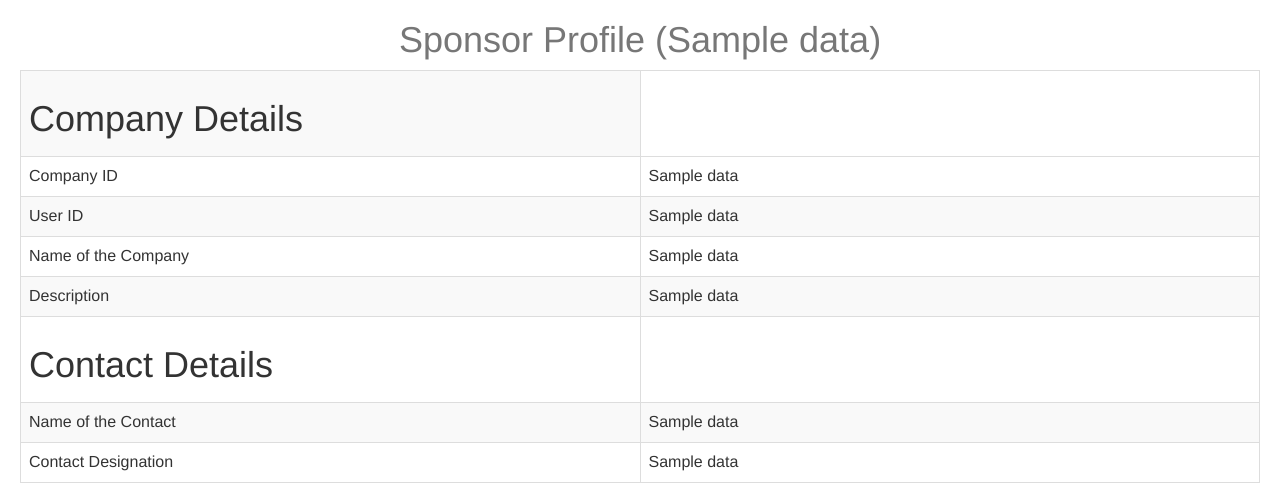
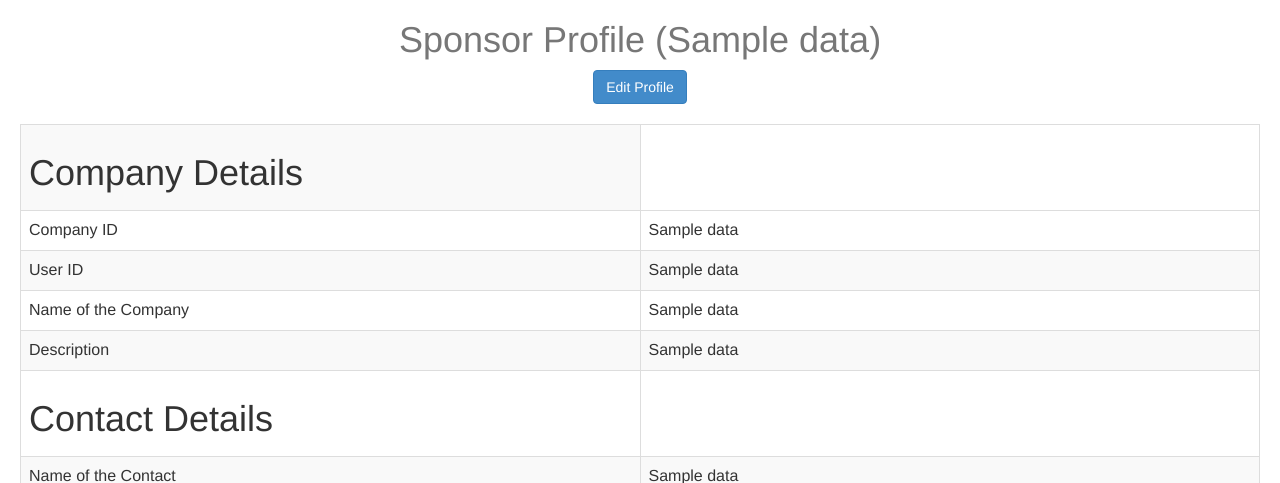
Before and after one commit to icyflame/alum-cell-erp, a CodeIgniter app: template application/views/sponsorship/sponsprofile.php in a window 1280 px wide. Shown: the top 483 px of the page. Run offline with CodeIgniter, Linux system fonts and the light colour scheme; the template is opened without the code that fills it: most values are stand-ins (such as "Sample title", 1, 10 or a date in 2020).

Commit message:
[added] a button at the top of every sponsor's profile. Pressing this button will take the user to the edit profile page of that sponsor.
[added] An allotment check. Directly called the function that was already defined in
the model for displaying the sponsor to check if the editprofile view of the
sponsor id that is being accessed is has been allotted to the person who is logged in.

```diff
--- a/application/views/sponsorship/sponsprofile.php
+++ b/application/views/sponsorship/sponsprofile.php
@@ -30,8 +30,6 @@
 
 	?>
 
-	<h1 style="text-align: center; color: #777"> Sponsor Profile (<?php echo $data[2]; ?>)</h1>
-
 	<?php
 
 	$name_fields = array('Company ID',
@@ -60,6 +58,20 @@
 	$auxDetailsBegin = 14;
 
 	?>
+
+	<div style="text-align: center;">
+
+		<h1 style="color: #777"> Sponsor Profile (<?php echo $data[2]; ?>)</h1>
+
+		<a href="<?php echo site_url('sponseditprof/editprofile/'.$data[0]); ?>">
+			<button class="btn btn-primary">
+				Edit Profile
+			</button>
+		</a>
+
+	</div>
+
+	<br/>
 
 	<table class="table table-bordered table-striped">
 
```
Also changed, not shown: application/controllers/sponscont.php (+1 -36 lines), application/controllers/sponseditprof.php (+17 -0 lines).
